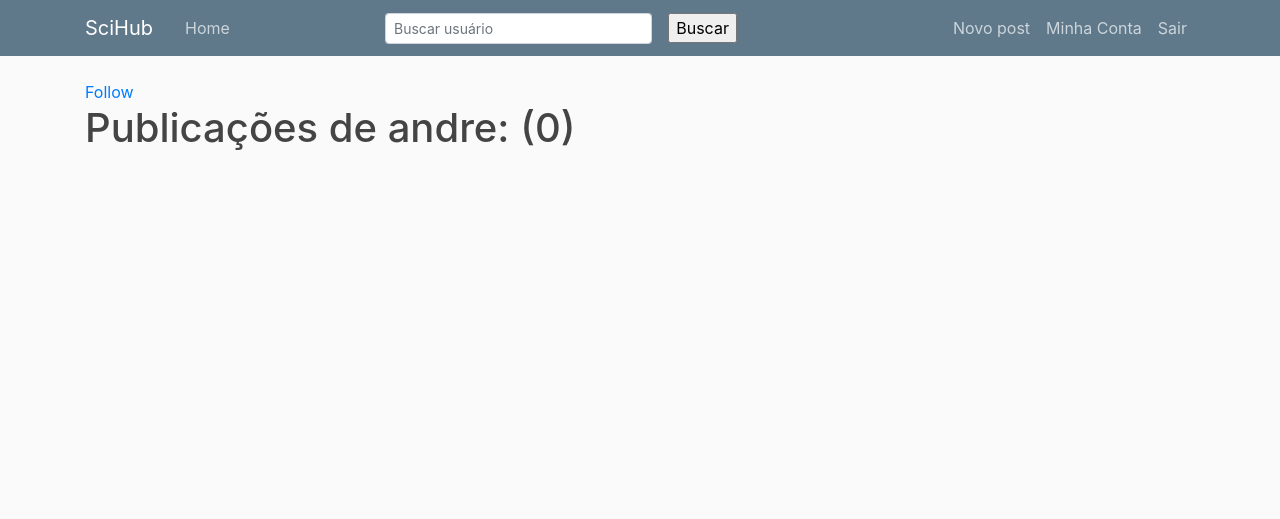
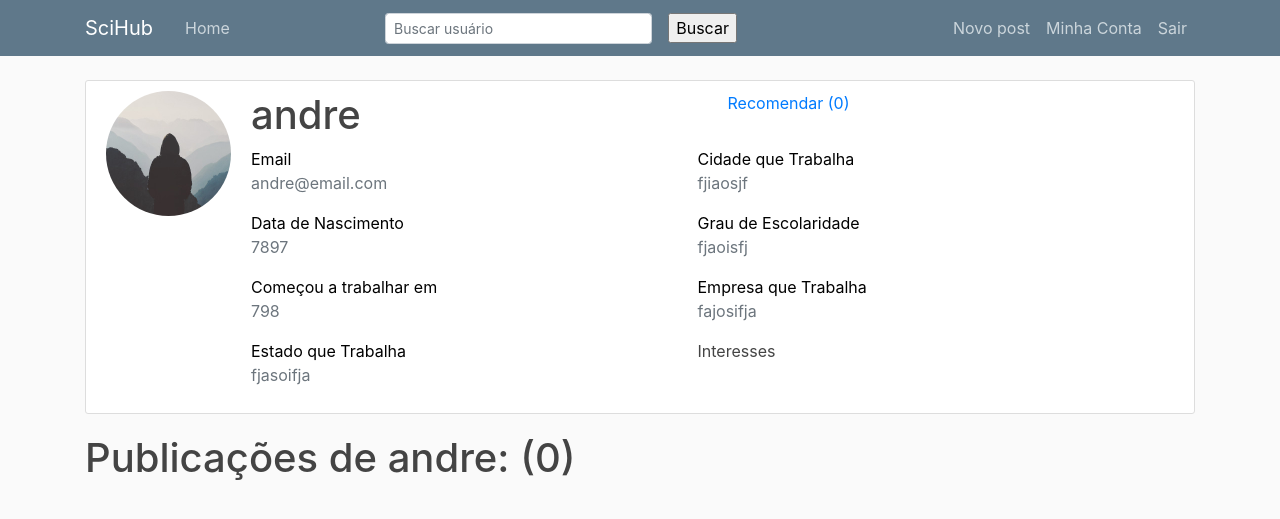
Before and after one commit to andrevinicius201/Data-Scients-Social-Media---Projeto-Mackenzie, a Flask app: a page that uses webapp_social_media/templates/user_posts.html in a window 1280 px wide. Shown: the top 519 px of the page. Run offline with Flask 2, Linux system fonts and the light colour scheme; a user stored in the database is signed in; data comes from the database, SQL or seed files in the repository; both versions use the stored data as it was after the commit; data that the repository does not hold is empty; some libraries are stand-ins or nearby versions.

Commit message:
Logica de Recomendações Finalizado

```diff
--- a/webapp_social_media/models.py
+++ b/webapp_social_media/models.py
@@ -8,10 +8,19 @@ from flask_login import UserMixin
 def load_user(user_id):
     return User.query.get(int(user_id))
 
-followers = db.Table('followers',
+
+'''followers = db.Table('followers',
     db.Column('follower_id', db.Integer, db.ForeignKey('user.id')),
     db.Column('followed_id', db.Integer, db.ForeignKey('user.id'))
-)
+)'''
+
+recomendations = db.Table('recomendations',
+                          db.Column('recommender_id', db.Integer,
+                                    db.ForeignKey('user.id')),
+                          db.Column('recommended_id', db.Integer,
+                                    db.ForeignKey('user.id'))
+                          )
+
 
 class Post(db.Model):
     id = db.Column(db.Integer, primary_key=True)
@@ -23,6 +32,7 @@ class Post(db.Model):
 
     def __repr__(self):
         return f"Post('{self.title}', '{self.date_posted}')"
+
 
 class User(db.Model, UserMixin):
     id = db.Column(db.Integer, primary_key=True)
@@ -46,14 +56,33 @@ class User(db.Model, UserMixin):
     interests = db.relationship(
         'InterestTopicUser', backref='interested', lazy=True)
     posts = db.relationship('Post', backref='author', lazy=True)
-    followed = db.relationship('User',
-                               secondary=followers,
-                               primaryjoin=(followers.c.follower_id == id),
-                               secondaryjoin=(followers.c.followed_id == id),
-                               backref=db.backref('followers', lazy='dynamic'),
-                               lazy='dynamic')
+    recommended = db.relationship('User',
+                                  secondary=recomendations,
+                                  primaryjoin=(
+                                      recomendations.c.recommender_id == id),
+                                  secondaryjoin=(
+                                      recomendations.c.recommended_id == id),
+                                  backref=db.backref(
+                                      'recomendations', lazy='dynamic'),
+                                  lazy='dynamic')
 
-    def follow(self, user):
+    def recommend(self, user):
+        if not self.is_recommending(user):
+            self.recommended.append(user)
+            return self
+
+    def unrecommend(self, user):
+        if self.is_recommending(user):
+            self.recommended.remove(user)
+            return self
+
+    def is_recommending(self, user):
+        return self.recommended.filter(recomendations.c.recommended_id == user.id).count() > 0
+
+    def recommended_posts(self):
+        return Post.query.join(recomendations, (recomendations.c.recommended_id == Post.user_id)).filter(recomendations.c.recommender_id == self.id).order_by(Post.date_posted.desc())
+
+    '''def follow(self, user):
         if not self.is_following(user):
             self.followed.append(user)
             return self
@@ -68,19 +97,17 @@ class User(db.Model, UserMixin):
 
 
     def followed_posts(self):
-        return Post.query.join(followers, (followers.c.followed_id == Post.user_id)).filter(followers.c.follower_id == self.id).order_by(Post.date_posted.desc())
+        return Post.query.join(followers, (followers.c.followed_id == Post.user_id)).filter(followers.c.follower_id == self.id).order_by(Post.date_posted.desc())    '''
 
     def __repr__(self):
         return f"User('{self.id}','{self.username}', '{self.email}', '{self.image_file}', '{self.user_type}')"
-
-
 
 
 class InterestTopic(db.Model):
     id = db.Column(db.Integer, primary_key=True)
     label = db.Column(db.String(100), nullable=False)
     users_topics_id = db.relationship('InterestTopicUser',
-                               backref='topic', lazy=True)
+                                      backref='topic', lazy=True)
 
     def __repr__(self):
         return f"InterestTopic('{self.label}')"
--- a/webapp_social_media/routes.py
+++ b/webapp_social_media/routes.py
@@ -225,10 +225,11 @@ def delete_post(post_id):
 def user_posts(username):
     page = request.args.get('page', 1, type=int)
     user = User.query.filter_by(username=username).first_or_404()
+    image_file = url_for('static', filename='profile_pics/' + user.image_file)
     posts = Post.query.filter_by(author=user)\
         .order_by(Post.date_posted.desc())\
         .paginate(page=page, per_page=5)
-    return render_template('user_posts.html', posts=posts, user=user)
+    return render_template('user_posts.html', posts=posts, user=user, image_file=image_file)
 
 
 @app.route('/search_user', methods=['GET', 'POST'])
@@ -241,24 +242,63 @@ def search_user():
             .order_by(Post.date_posted.desc())\
             .paginate(page=page, per_page=5)
         flash('Usuario não existe', category="message")
-        return render_template('feed.html', posts=posts)
+        return redirect(url_for('feed'))
 
     posts = Post.query.filter_by(author=user)\
         .order_by(Post.date_posted.desc())\
         .paginate(page=page, per_page=5)
-    return render_template('user_posts.html', posts=posts, user=user)
+    return redirect(url_for('user_posts', username=user.username))
 
+@app.route('/recommend/<nickname>')
+@login_required
+def recommend(nickname):
+    user = User.query.filter_by(username=nickname).first_or_404()
+    if user is None:
+        flash('User %s not found.' % nickname)
+        return redirect(url_for('feed'))
+    current_user.recommend(user)
+    db.session.commit()
+    flash('You recommended ' + nickname + '!')
+    return redirect(url_for('user_posts', username=nickname))
 
+@app.route('/unrecommend/<nickname>')
+@login_required
+def unrecommend(nickname):
+    user = User.query.filter_by(username=nickname).first_or_404()
+    if user is None:
+        flash('User {} not found.'.format(nickname))
+        return redirect(url_for('feed'))
+    if user == current_user:
+        flash('You cannot unrecommend yourself!')
+        return redirect(url_for('feed'))
+    current_user.unrecommend(user)
+    db.session.commit()
+    flash('You are not recommending {} anymore'.format(nickname))
+    return redirect(url_for('user_posts', username=nickname))
 
-@app.route('/follow/<nickname>')
+'''@app.route('/follow/<nickname>')
 @login_required
 def follow(nickname):
-    user = User.query.filter_by(username=nickname).first()
+    user = User.query.filter_by(username=nickname).first_or_404()
     if user is None:
         flash('User %s not found.' % nickname)
-        return redirect(url_for('index'))
-    u = user.follow(nickname)
-    db.session.add(u)
+        return redirect(url_for('feed'))
+    current_user.follow(user)
     db.session.commit()
     flash('You are now following ' + nickname + '!')
-    return redirect(url_for('user', username=nickname))
+    return redirect(url_for('user_posts', username=nickname))
+
+@app.route('/unfollow/<nickname>')
+@login_required
+def unfollow(nickname):
+    user = User.query.filter_by(username=nickname).first_or_404()
+    if user is None:
+        flash('User {} not found.'.format(nickname))
+        return redirect(url_for('feed'))
+    if user == current_user:
+        flash('You cannot unfollow yourself!')
+        return redirect(url_for('feed'))
+    current_user.unfollow(user)
+    db.session.commit()
+    flash('You are not following {} anymore'.format(nickname))
+    return redirect(url_for('user_posts', username=nickname))'''
--- a/webapp_social_media/templates/account.html
+++ b/webapp_social_media/templates/account.html
@@ -5,7 +5,8 @@
 	    <img class="rounded-circle account-img" src="{{image_file}}">
 	    <div class="media-body">
 	      <h2 class="account-heading">{{current_user.username}}</h2>
-	      <p class="text-secondary">{{current_user.email}}</p>
+          <p class="text-secondary">{{current_user.email}}</p>
+          <p>{{current_user.followers.count()}}</p>
 	    </div>
 	  </div>
         <form method="POST" action="" enctype='multipart/form-data'>
--- a/webapp_social_media/templates/user_posts.html
+++ b/webapp_social_media/templates/user_posts.html
@@ -1,29 +1,99 @@
-{% extends "layout.html" %}
-{% block content %}
-	<a href="{{ url_for('follow', nickname=user.username) }}">Follow</a>
-	<h1 class="mb-3"> Publicações de {{ user.username}}: ({{ posts.total }})</h1>
+{% extends "layout.html" %} {% block content %}
+<div class="content-section">
+  <div class="media">
+    <img class="rounded-circle account-img" src="{{ image_file }}" />
+    <div class="media-body">
+      <div class="row">
+        <div class="col">
+          <h2 class="account-heading">{{ user.username }}</h2>
+        </div>
+
+        <div class="col">
+          {% if not current_user.is_recommending(user) %}
+          <a href="{{ url_for('recommend', nickname=user.username) }}"
+            >Recomendar ({{ user.recomendations.count() }})</a
+          >
+          {% else %}
+          <a href="{{ url_for('unrecommend', nickname=user.username) }}"
+            >Remover Recomendação ({{ user.recomendations.count() }})</a
+          >
+          {% endif %}
+        </div>
+      </div>
+
+      <div class="row" style="width: 100%;">
+        <div class="col" style="width: 50%;">
+          <p style="color: black; margin-bottom: 0px;">Email</p>
+          <p class="text-secondary">{{ user.email }}</p>
+
+          <p style="color: black; margin-bottom: 0px;">Data de Nascimento</p>
+          <p class="text-secondary">{{ user.data_nasc }}</p>
+
+          <p style="color: black; margin-bottom: 0px;">
+            Começou a trabalhar em
+          </p>
+          <p class="text-secondary">{{ user.start_work_date }}</p>
+
+          <p style="color: black; margin-bottom: 0px;">Estado que Trabalha</p>
+          <p class="text-secondary">{{ user.work_state }}</p>
+        </div>
+
+        <div class="cow" style="width: 50%;">
+          <p style="color: black; margin-bottom: 0px;">Cidade que Trabalha</p>
+          <p class="text-secondary">{{ user.work_city }}</p>
+
+          <p style="color: black; margin-bottom: 0px;">Grau de Escolaridade</p>
+          <p class="text-secondary">{{ user.instruction }}</p>
+
+          <p style="color: black; margin-bottom: 0px;">Empresa que Trabalha</p>
+          <p class="text-secondary">{{ user.company }}</p>
+
+          <a
+            class="article-title"
+            href="{{ url_for('user_interests', username=current_user.username) }}"
+          >
+            Interesses
+          </a>
+        </div>
+      </div>
+    </div>
+  </div>
+</div>
+
+<h1 class="mb-3">Publicações de {{ user.username }}: ({{ posts.total }})</h1>
 {% for post in posts.items %}
 <article class="media content-section">
-		  <img class="rounded-circle article-img" src="{{ url_for('static', filename='profile_pics/' + post.author.image_file) }}">
+  <img
+    class="rounded-circle article-img"
+    src="{{ url_for('static', filename='profile_pics/' + post.author.image_file) }}"
+  />
   <div class="media-body">
     <div class="article-metadata">
-		      <a class="mr-2" href="{{ url_for('user_posts', username=post.author.username) }}">{{ post.author.username }}</a>
-		      <small class="text-muted">{{ post.date_posted.strftime('%Y-%m-%d') }}</small>
+      <a
+        class="mr-2"
+        href="{{ url_for('user_posts', username=post.author.username) }}"
+        >{{ post.author.username }}</a
+      >
+      <small class="text-muted">{{
+        post.date_posted.strftime("%Y-%m-%d")
+      }}</small>
     </div>
-		    <h2><a class="article-title" href="{{ url_for('post', post_id=post.id) }}">{{ post.title }}</a></h2>
+    <h2>
+      <a class="article-title" href="{{ url_for('post', post_id=post.id) }}">{{
+        post.title
+      }}</a>
+    </h2>
     <p class="article-content">{{ post.content }}</p>
   </div>
 </article>
-	{% endfor %}
-	{% for page_num in posts.iter_pages(left_edge=1, right_edge=1, left_current=1, right_current=2) %}
-		{%if page_num%}
-			{%if posts.page == page_num %}
-				<a class="btn btn-info mb-4" href="{{url_for('home', page=page_num)}}"> {{page_num}} </a>
+{% endfor %} {% for page_num in posts.iter_pages(left_edge=1, right_edge=1,
+left_current=1, right_current=2) %} {%if page_num%} {%if posts.page == page_num
+%}
+<a class="btn btn-info mb-4" href="{{url_for('home', page=page_num)}}">
+  {{ page_num }}
+</a>
 {%else%}
-				<a class="btn btn-outline-info mb-4" href="{{url_for('home', page=page_num)}}"> {{page_num}} </a>
-			{%endif%}
-		{%else%}
-			...
-		{%endif%}
-	{% endfor %}
-{% endblock content %}
+<a class="btn btn-outline-info mb-4" href="{{url_for('home', page=page_num)}}">
+  {{ page_num }}
+</a>
+{%endif%} {%else%} ... {%endif%} {% endfor %} {% endblock content %}
```
Also changed, not shown: recria_bases.py (added, +8 -0 lines), webapp_social_media/site.db, webapp_social_media/templates/friends.html (added). Lines whose indentation alone changed are shown as unchanged.
